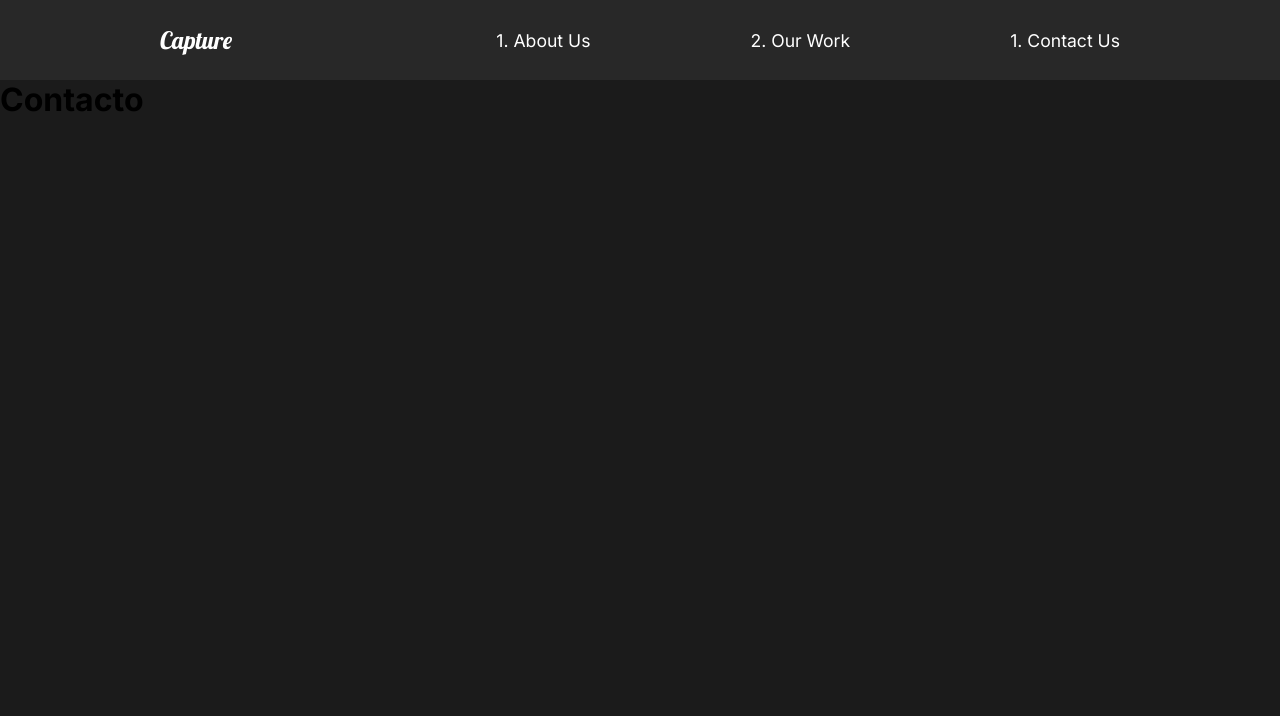
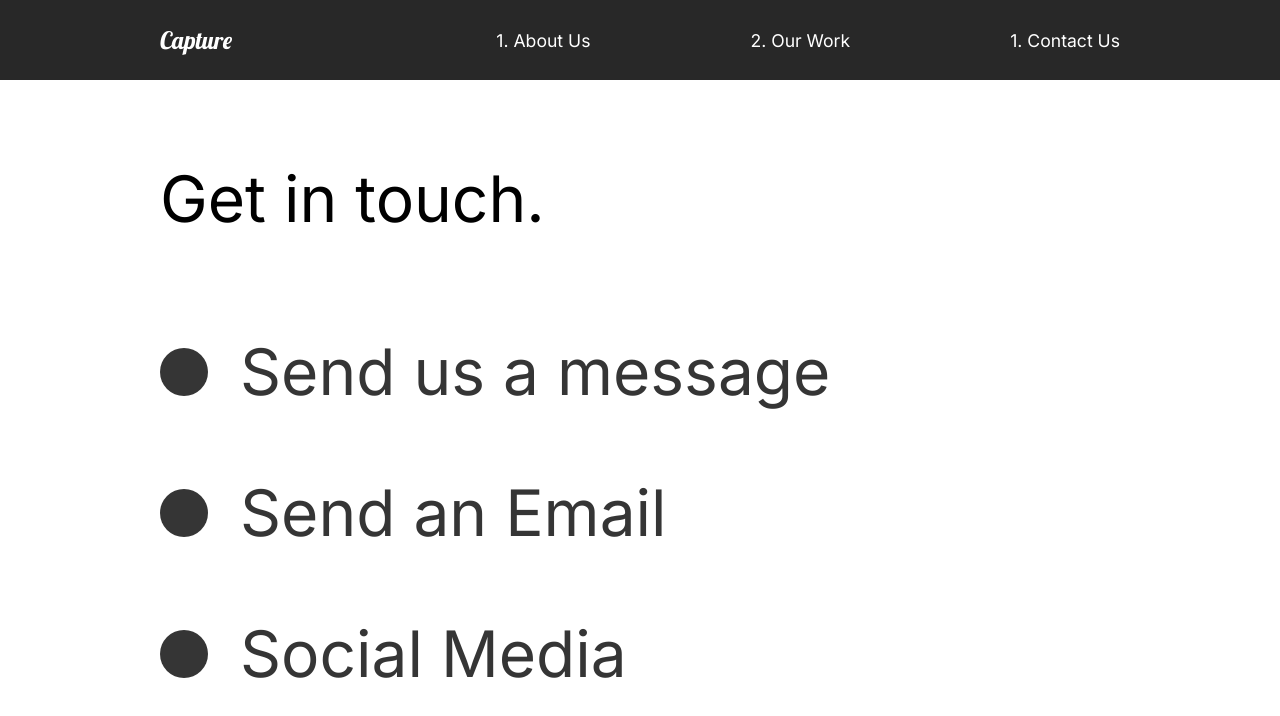
Before and after one commit to santimiq/test-portfolio-react, a React (Create React App) app: page /contact in a window 1280 px wide. Shown: the top 716 px of the page. Built offline with nearby package versions, Linux system fonts and the light colour scheme.

Commit message:
Contact Animation

```diff
--- a/src/pages/Contact.js
+++ b/src/pages/Contact.js
@@ -1,19 +1,75 @@
 import React from "react";
 //Animations
 import { motion } from "framer-motion";
-import { pageAnimation } from "../animation";
+import { pageAnimation, titleAnim } from "../animation";
+import styled from "styled-components";
 
 const Contact = () => {
   return (
-    <motion.div
+    <ContactStyle
       variants={pageAnimation}
       initial="hidden"
       animate="show"
       exit="exit"
     >
-      <h1>Contacto</h1>
-    </motion.div>
+      <Title>
+        <Hide>
+          <motion.h2 variants={titleAnim}>Get in touch.</motion.h2>
+        </Hide>
+      </Title>
+      <div>
+        <Hide>
+          <Social variants={titleAnim}>
+            <Circle />
+            <h2>Send us a message</h2>
+          </Social>
+        </Hide>
+        <Hide>
+          <Social variants={titleAnim}>
+            <Circle />
+            <h2>Send an Email</h2>
+          </Social>
+        </Hide>
+        <Hide>
+          <Social variants={titleAnim}>
+            <Circle />
+            <h2>Social Media</h2>
+          </Social>
+        </Hide>
+      </div>
+    </ContactStyle>
   );
 };
 
+const ContactStyle = styled(motion.div)`
+  padding: 5rem 10rem;
+  color: #353535;
+  min-height: 90vh;
+  background: white;
+`;
+
+const Title = styled.div`
+  margin-bottom: 4rem;
+  color: black;
+`;
+
+const Hide = styled.div`
+  overflow: hidden;
+`;
+
+const Circle = styled.div`
+  border-radius: 50%;
+  width: 3rem;
+  height: 3rem;
+  background: #353535;
+`;
+
+const Social = styled(motion.div)`
+  display: flex;
+  align-items: center;
+  h2 {
+    margin: 2rem;
+  }
+`;
+
 export default Contact;
```
